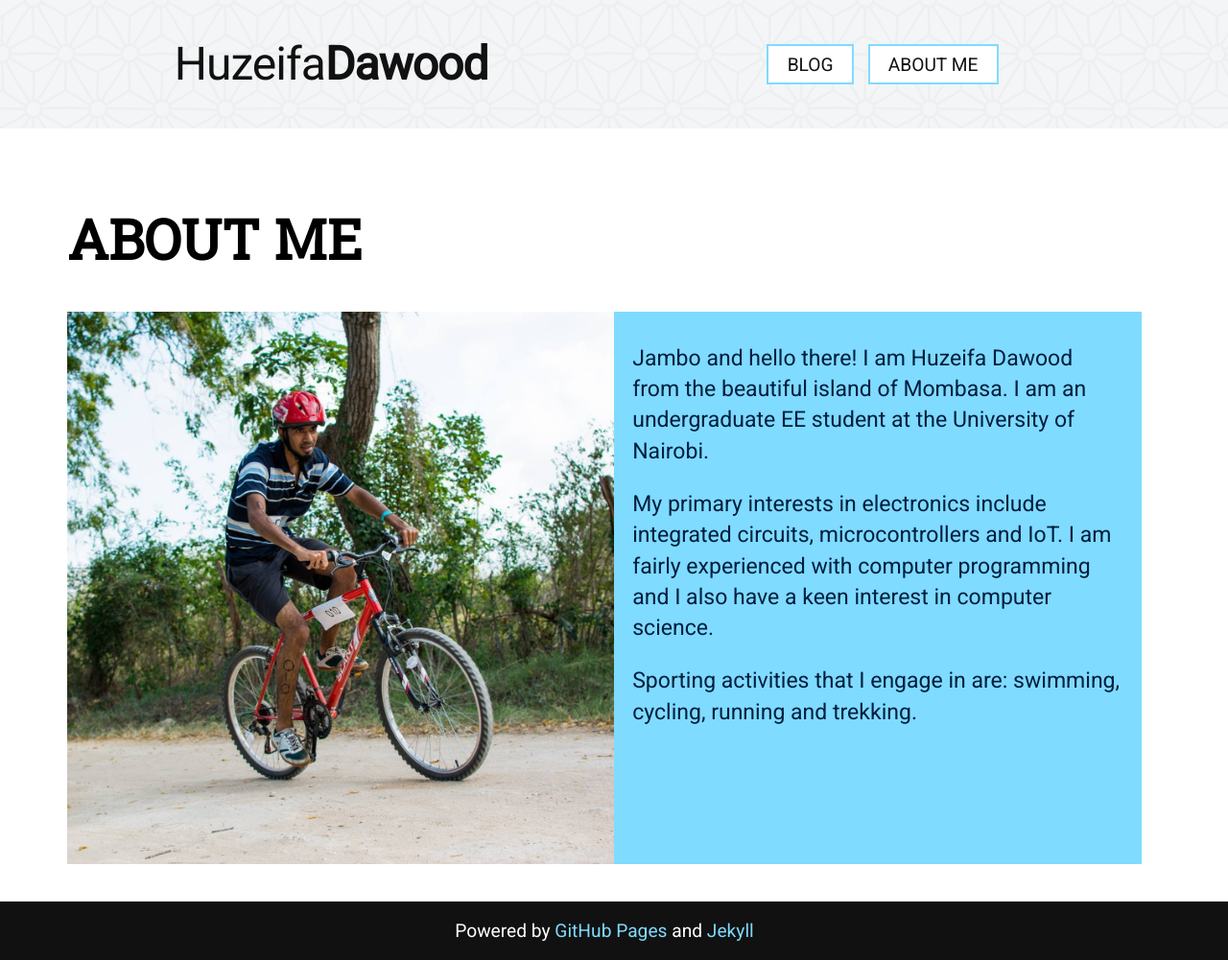
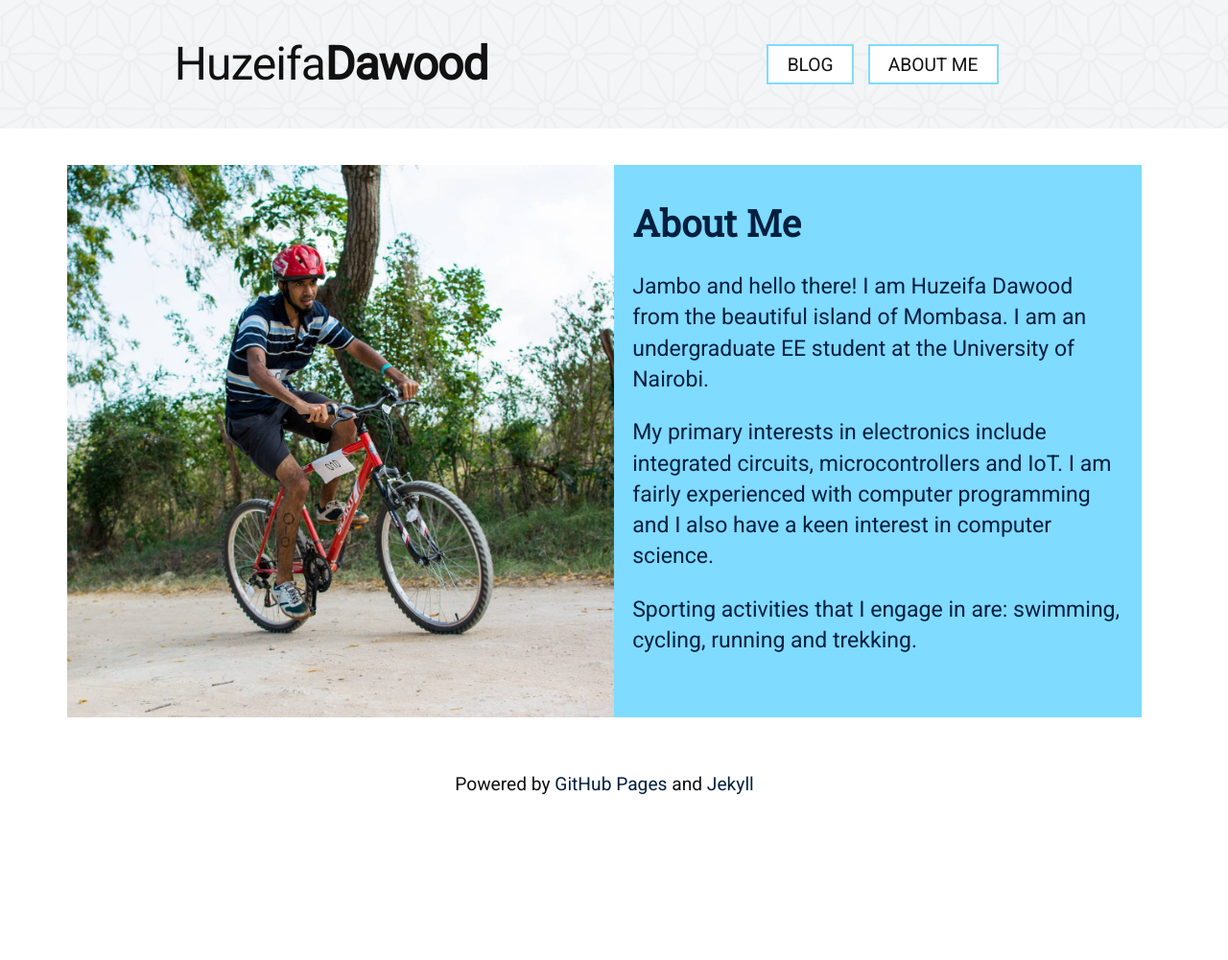
Before and after one commit to huzeifa-zz/huzeifa.github.io, a Jekyll site: the page built from about.html, in a window 1280 px wide. Shown: the whole page at 96% size. Built offline with Jekyll 4.4.1, drawn with Linux system fonts in a browser that asks for light colours; nearby versions of some CDN libraries; library files that are not in the unit come from our copies; after the commit the page ends 900 px from its top, so only the background shows below that.

Commit message:
change about-me page layout

```diff
--- a/about.html
+++ b/about.html
@@ -4,16 +4,12 @@ title: About Me | Huzeifa Dawood
 ---
 <main class="main-wrapper">
   <div class="grid">
-    <div class="col-1-1">
-      <h1 class="title-about-me">About Me</h1>
-    </div>
-  </div>
-  <div class="grid">
     <div style="padding-right: 0" class="col-1-2">
       <div class="bg-about-me"></div>
     </div>
     <div class="col-1-2">
       <div class="about-me">
+        <h1>About Me</h1>
       <p>
         Jambo and hello there! I am Huzeifa Dawood from the beautiful island of Mombasa.
         I am an undergraduate EE student at the University of Nairobi.
--- a/css/style-blog.css
+++ b/css/style-blog.css
@@ -43,6 +43,7 @@ header.blog-head {
   text-transform: uppercase;
   text-align: center;
   font-family: 'Roboto Slab', sans-serif;
+  text-shadow: 0 1px 5px #666;
 }
 
 .jumbotron .sub {
@@ -80,10 +81,9 @@ main.main-wrapper {
   border-bottom: 0;
 }
 
-.title-about-me {
+.about-me h1 {
   font-family: "Roboto Slab", sans-serif;
-  font-size: 3em;
-  text-transform: uppercase;
+  color: #001f3f;
 }
 
 .about-me p, .post p {font-size: 1.2em; line-height: 1.4;}
@@ -110,16 +110,16 @@ main.main-wrapper {
 .blog-footer {
   width: 100%;
   margin: 0 auto;
-  background: #111;
-  color: #fff;
+  background: #fff;
+  color: #111;
 }
 
 .blog-footer a {
-  color: #7FDBFF;
+  color: #001f3f;
   text-decoration: none;
 }
 
-.blog-footer a:hover {text-decoration: none;}
+.blog-footer a:hover {text-decoration: underline;}
 
 hr {
     width: 10%;
```
